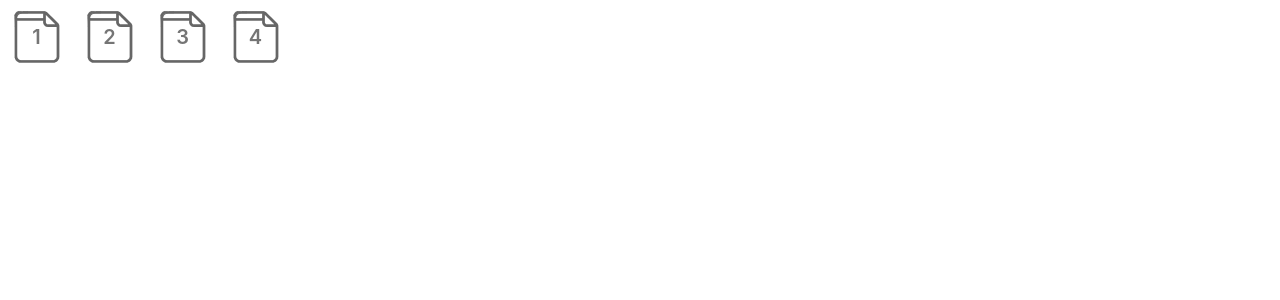
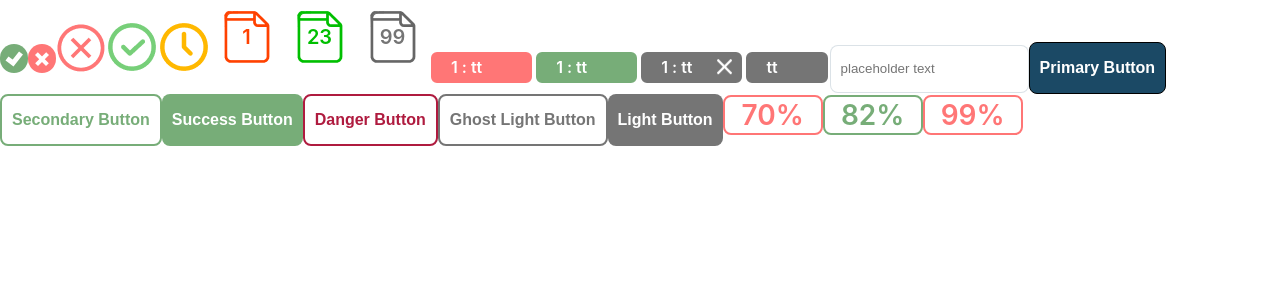
Before and after one commit to Agtevoase/vlpi-front, a React (Create React App) app: page / in a window 1280 px wide. Shown: the top 300 px of the page. Built offline with nearby package versions, Linux system fonts and the light colour scheme.

Commit message:
Added examples

```diff
--- a/src/App.tsx
+++ b/src/App.tsx
@@ -6,6 +6,8 @@ import Loader from 'common/loader'
 import configureStore from 'boot/configureStore'
 import { setStore } from 'services/store'
 import TaskIcon from 'components/icons/task'
+import Block, { BlockType } from 'components/block'
+import Examples from 'Examples'
 
 const App = () => {
   const { persistor, store } = configureStore()
@@ -15,10 +17,7 @@ const App = () => {
   return (
     <PersistGate persistor={persistor} loading={<Loader withSpace />}>
       <Provider store={store}>
-        <TaskIcon taskNumber={1}/>
-        <TaskIcon taskNumber={2}/>
-        <TaskIcon taskNumber={3}/>
-        <TaskIcon taskNumber={4}/>
+        <Examples/>
         <div className="page" />
       </Provider>
     </PersistGate>
--- /dev/null
+++ b/src/Examples.tsx
@@ -0,0 +1,50 @@
+
+import TaskIcon from 'components/icons/task'
+import Block, { BlockType } from 'components/block'
+import OkIcon from 'components/icons/ok'
+import FailedIcon from 'components/icons/failed'
+import FailIcon from 'components/icons/fail'
+import PassedIcon from 'components/icons/passed'
+import DraftIcon from 'components/icons/draft'
+import TextInput from 'components/inputs/text'
+import Button, { ButtonType } from 'components/button'
+import Mark from 'components/mark'
+
+
+
+// TODO: Delete later
+const Examples = () => {
+
+  return (
+    <div>
+        <OkIcon/>
+        <FailIcon/>
+        <FailedIcon/>
+        <PassedIcon/>
+        <DraftIcon/>
+        <TaskIcon taskNumber={1} passed={false}/>
+        <TaskIcon taskNumber={23} passed/>
+        <TaskIcon taskNumber={99}/>
+        <Block text='tt' onRemoveClick={()=>console.log('f')}  order={1} blockType={BlockType.Failed}/>
+        <Block text='tt' onRemoveClick={()=>console.log('f')}  order={1} blockType={BlockType.Passed}/>
+        <Block text='tt' onRemoveClick={()=>console.log('f')} order={1}/>
+        <Block text='tt' onRemoveClick={()=>console.log('f')} />
+        <TextInput placeholder='placeholder text'/>
+
+        <Button type={ButtonType.Primary} onClick={ () => console.log('1')} text='Primary Button'/>
+        <Button type={ButtonType.Secondary} onClick={ () => console.log('1')} text='Secondary Button'/>
+        <Button type={ButtonType.Success} onClick={ () => console.log('1')} text='Success Button'/>
+        <Button type={ButtonType.Danger} onClick={ () => console.log('1')} text='Danger Button'/>
+        <Button type={ButtonType.GhostLight} onClick={ () => console.log('1')} text='Ghost Light Button'/>
+        <Button type={ButtonType.Light} onClick={ () => console.log('1')} text='Light Button'/>
+
+        <Mark markValue={70} minMark={80}/>
+        <Mark markValue={82} minMark={80}/>
+        <Mark markValue={99} minMark={100}/>
+        <div className="page" />
+
+    </div>
+  )
+}
+
+export default Examples
--- /dev/null
+++ b/src/components/block/Block.module.scss
@@ -0,0 +1,57 @@
+    @import "../../styles/vars";
+    .block {
+        background-color: $light;
+        color: white;
+        font-size: 16px;
+        min-height: 35px;
+        border-style: solid;
+        border-width: 2px;
+        border-radius: 8px;
+        font-weight: 600;
+        display: inline-flex;
+        align-items: center;
+        justify-content: center;
+        position: relative;
+        max-width: 300px;
+    }
+
+    .cancelIcon {
+        right: 10px;
+        position: absolute;
+        transform: translateY(6%);
+        &:hover {
+            background-color: $light-light;
+            padding: 3px 4px 4px 5px;
+            transform: translateX(5px);
+            border-radius: 50%;
+            width: 25px;
+            height: 25px;
+        }
+    }
+
+    .text {
+        left: 10px;
+        margin-left: 20px;
+        margin-right: 50px;
+        margin-top: 4px;
+        margin-bottom: 4px;
+        overflow-wrap: break-word;
+    }
+
+    .badMark {
+        color: $bad;
+        border-color: $bad;
+    }
+
+    .goodMark {
+        color: $success;
+        border-color: $success;
+    }
+
+    .passed {
+        background-color: $success;
+    }
+
+    .failed {
+        background-color: $bad;
+    }
--- /dev/null
+++ b/src/components/block/index.tsx
@@ -0,0 +1,48 @@
+import cn from 'classnames'
+import CancelIcon from 'components/icons/cancel'
+
+import styles from './Block.module.scss'
+
+export const enum BlockType {
+    Passed = 'passed',
+    Failed = 'failed'
+}
+
+
+interface Props {
+  order?: number
+  text: string
+  removable?: boolean
+  blockType?: BlockType
+  onRemoveClick: () => void
+}
+
+const Block: React.FC<Props> = ({ order, text, removable, blockType, onRemoveClick }) => {
+    let cancelButton;
+
+    if(order !== undefined && blockType === undefined){
+        cancelButton =  <div  tabIndex={0} role = "button" className={styles.cancelIcon}
+         onClick={() => onRemoveClick()}
+        onKeyDown={() => onRemoveClick()} >
+         <CancelIcon />
+       </div>
+    }
+
+  return (
+    <span
+        className={cn({
+        [styles.block]: true,
+        [styles[blockType??'']]: true,
+      })}>
+      <div className={styles.text}>{`
+        ${order ?? ''}
+        ${order !== undefined ? ':' : ''}
+        ${text}`}</div>
+
+        {cancelButton}
+
+    </span>
+  )
+}
+
+export default Block
--- /dev/null
+++ b/src/components/icons/cancel/index.tsx
@@ -0,0 +1,8 @@
+import icon from './cancel.png'
+
+const CancelIcon: React.FC = () => {
+    return <img  src={icon} alt='cancel'/>
+
+}
+
+export default CancelIcon
--- a/src/components/icons/task/TaskIcon.module.scss
+++ b/src/components/icons/task/TaskIcon.module.scss
@@ -2,6 +2,7 @@
 .iconSpan {
     position: relative;
     display: inline-flex;
+    opacity: 1;
 }
 
 .number {
@@ -13,3 +14,13 @@
     left: 50%;
     transform: translate(-50%, -50%);
 }
+
+.failed {
+    filter: contrast(0) sepia(100%) hue-rotate(346deg) saturate(2000%) brightness(100%);
+    opacity: 1;
+}
+
+.passed {
+    filter: contrast(0) sepia(100%) hue-rotate(90deg) saturate(2000%) brightness(75%);
+    opacity: 1;
+}
--- a/src/components/icons/task/index.tsx
+++ b/src/components/icons/task/index.tsx
@@ -1,13 +1,22 @@
+import cn from 'classnames'
 import icon from './task-icon.png'
 import styles from './TaskIcon.module.scss'
 
+
 interface Props {
   taskNumber?: number
+  passed?: boolean
 }
 
-const TaskIcon: React.FC<Props> = ({ taskNumber }) => {
+const TaskIcon: React.FC<Props> = ({ taskNumber , passed}) => {
   return (
-    <span className={styles.iconSpan}>
+    <span
+      className={cn({
+        [styles.failed]: passed === false,
+        [styles.passed]: passed === true,
+        [styles.iconSpan]: true,
+      })}
+    >
       <img src={icon} alt="task" />
       <div className={styles.number}> {taskNumber} </div>
     </span>
```
Also changed, not shown: src/components/icons/cancel/cancel.png (added).
